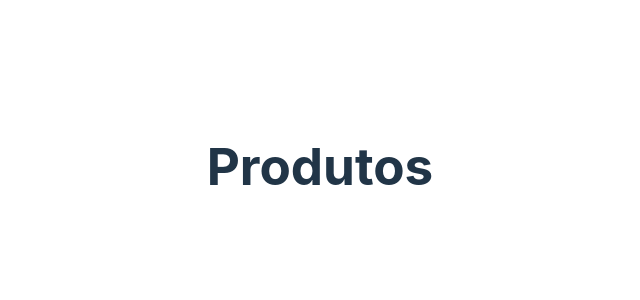
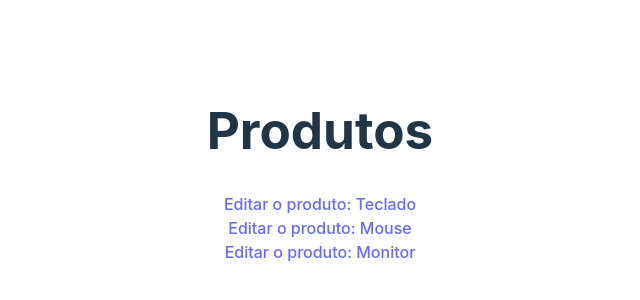
Before and after one commit to PedroHenriqueLOURENCO/aula-rotas, a React (Vite) app: page / in a window 1280 px wide. Shown: the part 234-534 px from the top of the page, without its empty margins (352-992 px from the left). Built offline with nearby package versions, Linux system fonts and the light colour scheme.

Commit message:
passando valores pela url

```diff
--- a/src/routes/Produtos/index.jsx
+++ b/src/routes/Produtos/index.jsx
@@ -1,8 +1,18 @@
+import { listaProdutos } from "../../components/listaProdutos";
+import { Link } from "react-router-dom";
+
 export default function Produtos(){
-
     return(
         <main>
             <h1>Produtos</h1>
+            {listaProdutos.map(prod => (
+                <div key={prod.id}>
+                    <Link to={`/produtos/editar/${prod.id}`}>
+                        Editar o produto: {prod.nome}
+                    </Link>
+                </div>
+            ))}
+
         </main>
     )
 }
```
